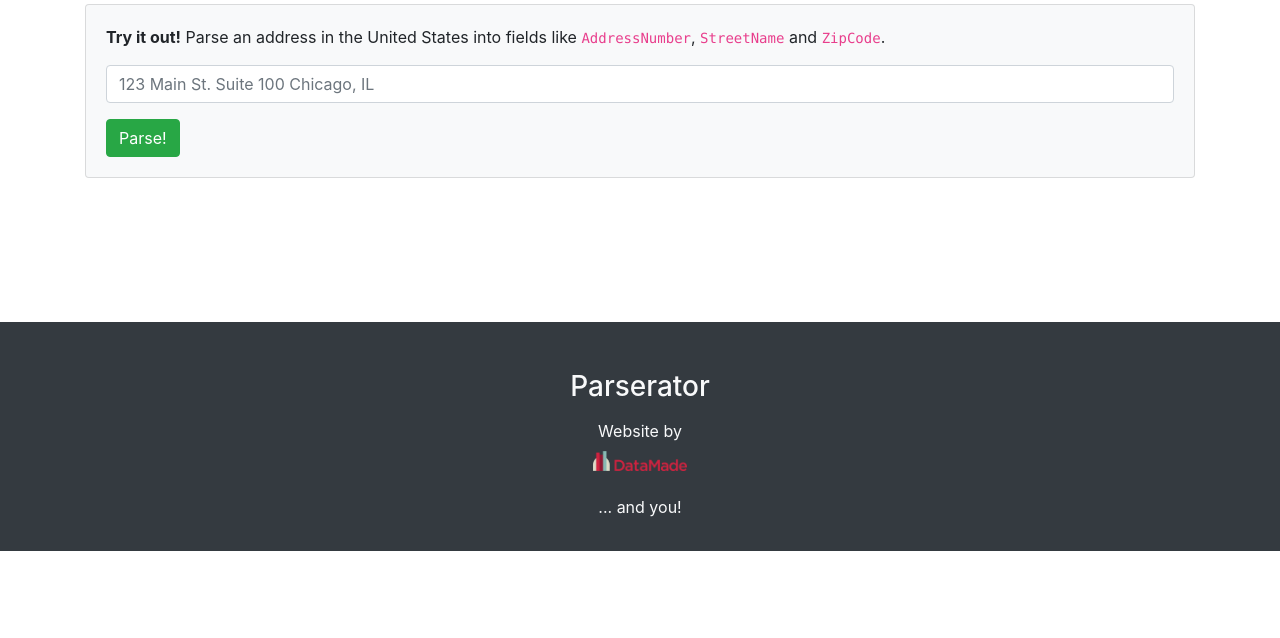
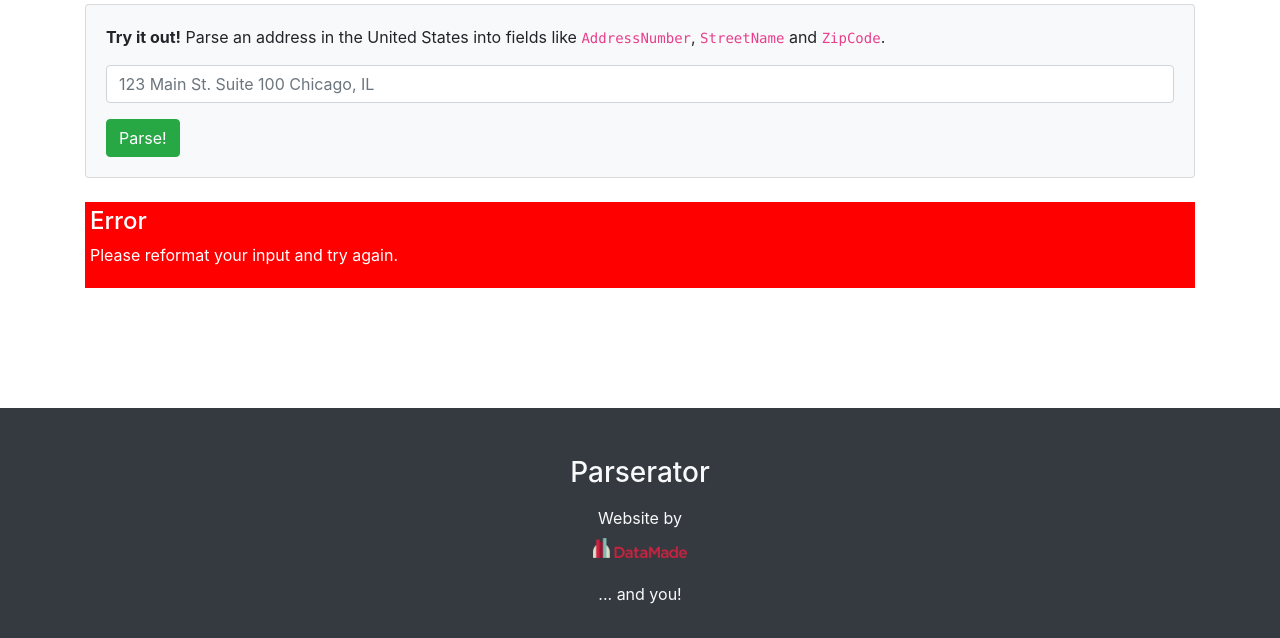
Before and after one commit to datamade/code-challenge, a Django app: page / in a window 1280 px wide. Shown: the part 230-868 px from the top of the page. Before the commit the page ends 781 px from the top, so only its background shows below. Run offline with Django 3.2, Linux system fonts and the light colour scheme; some libraries are stand-ins or nearby versions.

Commit message:
add error styling

```diff
--- a/parserator_web/templates/parserator_web/index.html
+++ b/parserator_web/templates/parserator_web/index.html
@@ -19,7 +19,7 @@
       </div>
       <br>
       <!-- Displays Error here. -->
-      <div id="error" style="display:none">
+      <div id="error" style="background-color: red; color: white; padding: 5px;" style="display:none">
         <h4>Error</h4>
         <p>Please reformat your input and try again.</p>
       </div>
```
